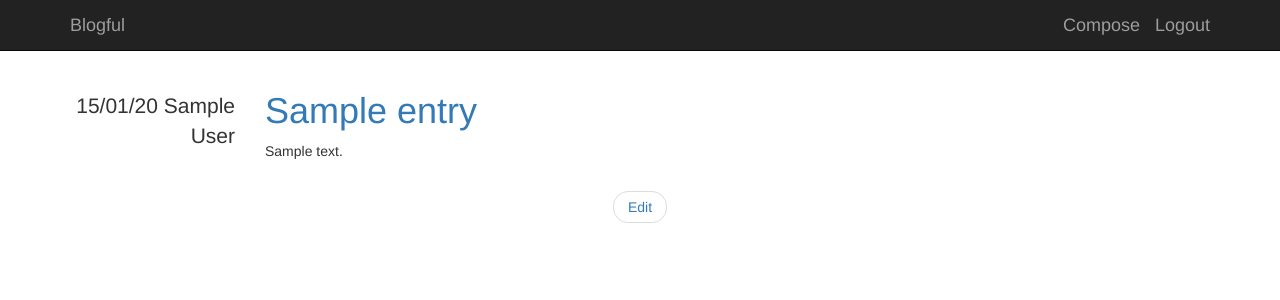
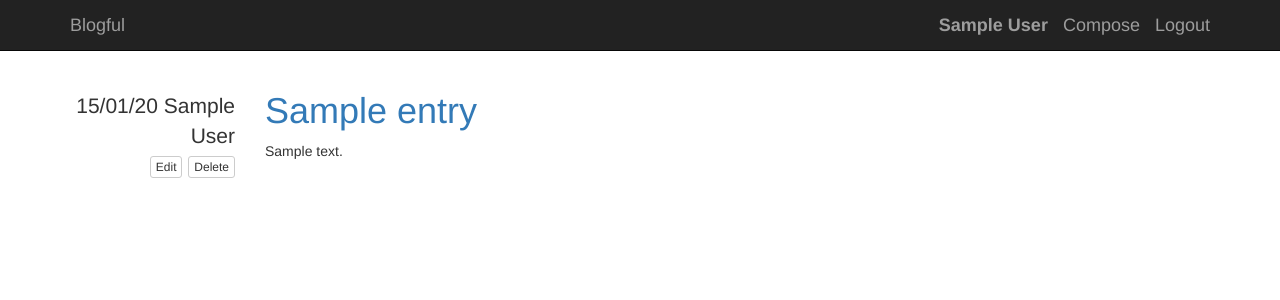
Before and after one commit to rcdc1989/blogful, a Flask app: page /entry/1 in a window 1280 px wide. Shown: the top 300 px of the page. Run offline with Flask 2, Linux system fonts and the light colour scheme; a user stored in the database is signed in; tables that the repository leaves empty hold one stand-in row (values such as "Sample post"); some libraries are stand-ins or nearby versions.

Commit message:
fixed bug with login added authentication to entry buttons this code now has all specified features working as far as I know at the moment

```diff
--- a/blog/templates/base.html
+++ b/blog/templates/base.html
@@ -36,6 +36,7 @@
                     <ul class="nav navbar-nav navbar-right">
 
                         {% if current_user.is_authenticated %}
+                            <a class="navbar-brand"><b>{{current_user.name}}</b></a>
                             <a class="navbar-brand" href="{{ url_for('add_entry_get') }}">Compose</a>
                             <a class="navbar-brand" href="{{ url_for('logout') }}">Logout</a>
                         {% else %}
--- a/blog/templates/entries.html
+++ b/blog/templates/entries.html
@@ -3,7 +3,7 @@
 {% block content %}
 
 {% for entry in entries %}
-{{ macros.render_entry(entry, show_delete) }}
+{{ macros.render_entry(entry, show_delete, current_user.name) }}
 {% endfor %}
 
 <ul class="pager">
--- a/blog/templates/macros.html
+++ b/blog/templates/macros.html
@@ -1,4 +1,4 @@
-{% macro render_entry(entry, show_delete) %}
+{% macro render_entry(entry, show_delete, username) %}
 <div class="row">
     <div class="col-md-2 text-right metadata">
         <ul class="list-unstyled">
@@ -7,7 +7,7 @@
                 {{ entry.author.name }}
             </li>
 
-            {% if show_delete %}
+            {% if show_delete and username == entry.author.name%}
 
                 <li>
                     <a href="{{ url_for('edit_entry_get', ID=entry.id) }}" class="btn btn-default btn-xs" role="button">Edit</a>
--- a/blog/templates/signup.html
+++ b/blog/templates/signup.html
@@ -12,6 +12,9 @@
     <div class="form-group">
         <label for="password">Password</label>
         <input type="password" class="form-control" id="password" name="password" placeholder="Password" required>
+    </div>
+    <div class="form-group">
+        <label for="password">Confirm Password</label>
         <input type="password" class="form-control" id="confirm" name="confirm" placeholder="Confirm" required>
     </div>
 
--- a/blog/templates/single_entry.html
+++ b/blog/templates/single_entry.html
@@ -2,7 +2,7 @@
 {% extends "base.html" %}
 {% block content %}
 
-{{ macros.render_entry(entry) }}
+{{ macros.render_entry(entry, show_delete,current_user.name) }}
 
 <ul class="pager">
     {% if has_prev %}
@@ -11,10 +11,6 @@
     </li>
     {% endif %}
 
-    <li>
-    <a href="{{ url_for('edit_entry_get', ID=ID) }}"> Edit</a>
-    </li>
-
     {% if has_next %}
     <li class="next">
     <a href="{{ url_for('view_entry', ID=next_id) }}">&rarr; Next</a>
@@ -22,5 +18,4 @@
     {% endif %}
 </ul>
 
-
 {% endblock %}
--- a/blog/views.py
+++ b/blog/views.py
@@ -97,6 +97,7 @@ def view_entry(ID=1):
     return render_template("single_entry.html",
         entry=entry,
         ID=ID,
+        show_delete=current_user.is_authenticated,
         has_next=has_next,
         has_prev=has_prev,
         next_id = next_id,
@@ -200,9 +201,6 @@ def delete_entry_post(ID=1):
  |____\___/\__, |_|_||_|
            |___/
 """
-
-
-
 @app.route("/login", methods=["GET"])
 def login_get():
     return render_template("login.html")
@@ -212,10 +210,11 @@ def login_post():
     email = request.form["email"]
     password = request.form["password"]
     user = session.query(User).filter_by(email=email).first()
+    print(user)
+    print(check_password_hash(user.password, password))
     if not user or not check_password_hash(user.password, password):
         flash("Incorrect username or password", "danger")
         return redirect(url_for("login_get"))
-
     login_user(user)
     return redirect(request.args.get('next') or url_for("entries"))
 
@@ -252,7 +251,6 @@ def signup_post():
     elif confirm != password:
         flash("Passwords don't match.", "danger")
     else:
-        password = ""
 
         user = User(name=username,
                     email=email,
@@ -262,3 +260,5 @@ def signup_post():
         session.commit()
         login_user(user)
         return redirect(request.args.get('next') or url_for("entries"))
+
+    return redirect(request.args.get('next') or url_for("signup_get"))
```
